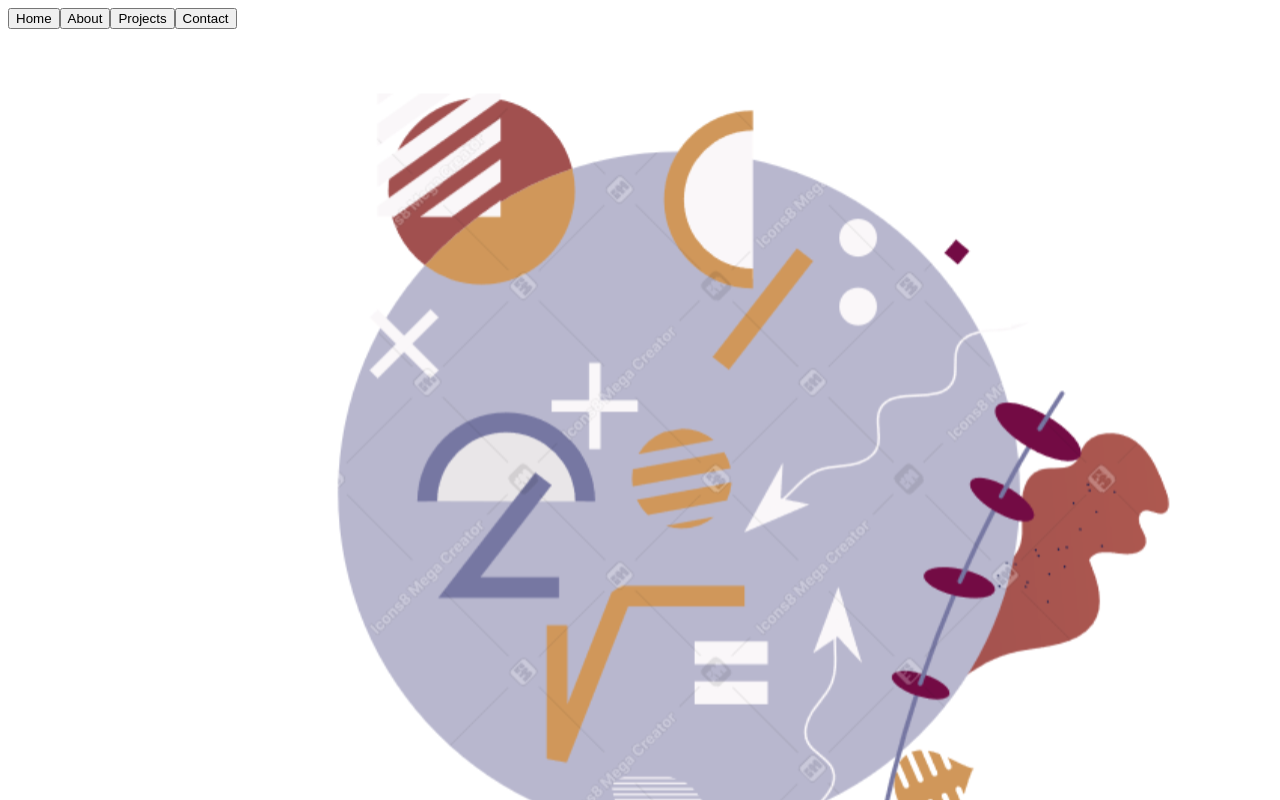
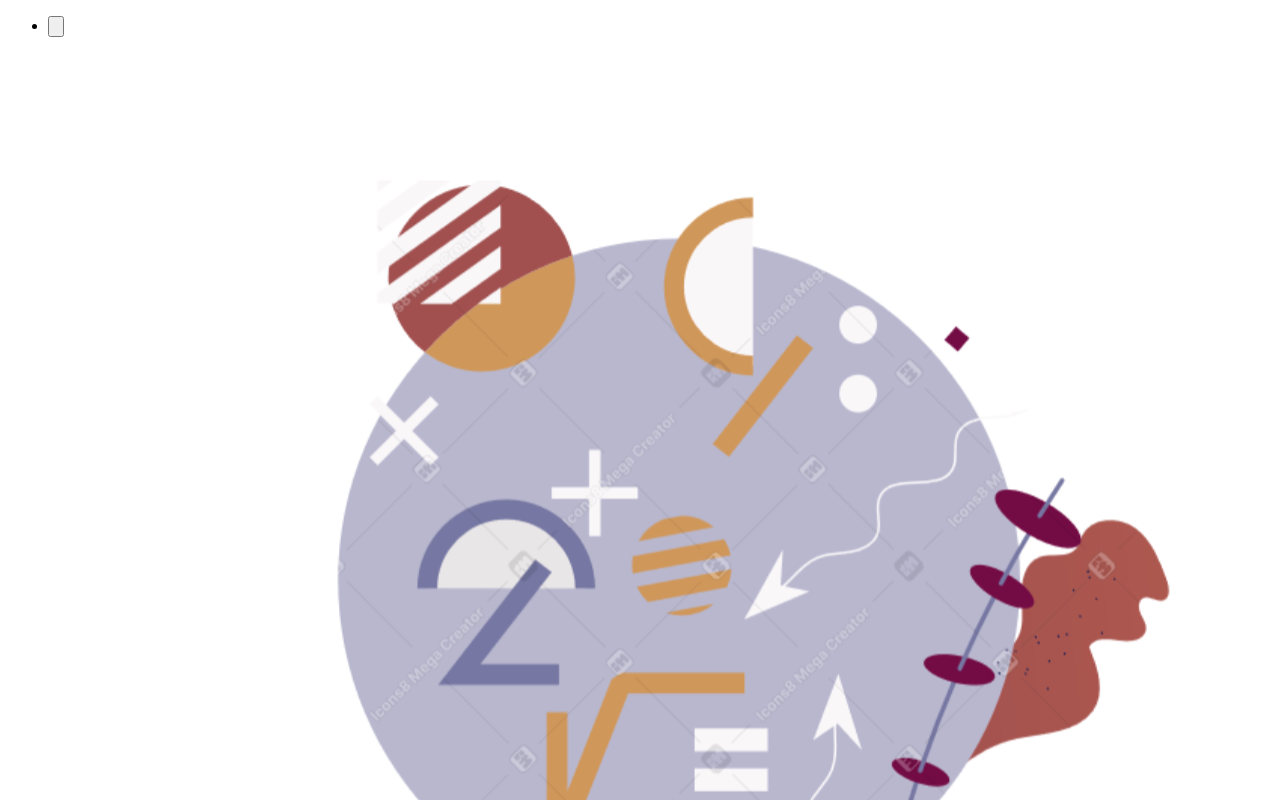
Before and after one commit to aleannab/aleannab.github.io, a React (Vite) app: page / in a window 1280 px wide. Shown: the top 800 px of the page. Built offline with nearby package versions, Linux system fonts and the light colour scheme.

Commit message:
Add anime.js and update navigation menu

```diff
--- a/package.json
+++ b/package.json
@@ -13,6 +13,7 @@
     "dev:tailwind": "npm-run-all --parallel watch:tailwind dev"
   },
   "dependencies": {
+    "animejs": "^3.2.1",
     "daisyui": "^3.6.4",
     "photoswipe": "^5.4.0",
     "react": "^18.2.0",
--- a/src/App.jsx
+++ b/src/App.jsx
@@ -5,12 +5,12 @@
 
 const App = () => {
   return (
-      <div className="flex flex-col items-center justify-center">
-        <Hero />
-        <AboutMe />
-        <ProjectList />
-        <Footer />
-      </div>
+    <div className="flex flex-col items-center justify-center w-full">
+      <Hero />
+      <AboutMe />
+      <ProjectList />
+      <Footer />
+    </div>
   )
 }
 
--- a/src/components/Navigation.jsx
+++ b/src/components/Navigation.jsx
@@ -1,7 +1,11 @@
-import React from 'react';
+import React, { useState } from 'react';
 import { useNavigate } from 'react-router-dom';
+import anime from 'animejs/lib/anime.es.js';
+import '../styles/main.css'
 
 const Navigation = () => {
+  const [isMenuOpen, setMenuOpen] = useState(false);
+
   const navigate = useNavigate();
 
   const scrollToSection = (sectionName) => {
@@ -16,21 +20,91 @@
     }, 0); // Adding a small delay to ensure navigation completes before scrolling
   };
 
+  const buttons = document.querySelectorAll('button');
+
+
+  const toggleMenu = () => {
+    setMenuOpen(!isMenuOpen);
+
+
+    if (isMenuOpen) {
+      closeMenu();
+    } else {
+      openMenu();
+    }
+  }
+
+  const closeMenu = () => {
+    anime({
+      targets: ['.menu-content'],
+      opacity: '0',
+      duration: 3000
+    });
+
+    anime({
+      targets: ['.menu-open'],
+      opacity: '1',
+      duration: 3000
+    });
+    console.log("closed");
+
+  };
+
+  const openMenu = () => {
+    anime({
+      targets: ['.menu-content'],
+      opacity: '1',
+      duration: 3000
+    });
+    anime({
+      targets: ['.menu-open'],
+      opacity: '0',
+      duration: 3000
+    });
+    console.log("opened");
+  };
+
   return (
-    <div className="navbar bg-base-100 opacity-90 justify-center sticky top-0 z-10">
-      <button onClick={() => scrollToSection('home')} className="btn btn-ghost normal-case text-sm">
-        Home
+    <div className="flex flex-col fixed top-0 z-10 w-full justify-center items-center max-w-5xl">
+      <ul className="menu w-auto ml-auto">
+        <li>
+          <button className='hamburger relative w-auto h-auto bg-purple-500' onClick={() => toggleMenu()}>
+            <svg className='menu-open absolute w-6 h-6' xmlns="http://www.w3.org/2000/svg" fill="none" viewBox="0 0 24 24" strokeWidth={1.5} stroke="currentColor" >
+              <path strokeLinecap="round" strokeLinejoin="round" d="M3.75 6.75h16.5M3.75 12h16.5m-16.5 5.25h16.5" />
+            </svg>
+            <svg className='menu-close menu-content relative w-6 h-6' xmlns="http://www.w3.org/2000/svg" fill="none" viewBox="0 0 24 24" strokeWidth={1.5} stroke="currentColor">
+              <path strokeLinecap="round" strokeLinejoin="round" d="M6 18L18 6M6 6l12 12" />
+            </svg>
           </button>
-      <button onClick={() => scrollToSection('aboutme')} className="btn btn-ghost normal-case text-sm">
-        About
+
+        </li>
+        <div className='menu-content'>
+          <li>
+            <button onClick={() => scrollToSection('home')} disabled={!isMenuOpen}>
+              <svg xmlns="http://www.w3.org/2000/svg" fill="none" viewBox="0 0 24 24" strokeWidth={1.5} stroke="currentColor" className="w-6 h-6">
+                <path strokeLinecap="round" strokeLinejoin="round" d="M2.25 12l8.954-8.955c.44-.439 1.152-.439 1.591 0L21.75 12M4.5 9.75v10.125c0 .621.504 1.125 1.125 1.125H9.75v-4.875c0-.621.504-1.125 1.125-1.125h2.25c.621 0 1.125.504 1.125 1.125V21h4.125c.621 0 1.125-.504 1.125-1.125V9.75M8.25 21h8.25" />
+              </svg>
             </button>
-      <button onClick={() => scrollToSection('projects')} className="btn btn-ghost normal-case text-sm">
-        Projects
+          </li>
+          <li>
+            <button onClick={() => scrollToSection('aboutme')} disabled={!isMenuOpen}>
+              <svg xmlns="http://www.w3.org/2000/svg" fill="none" viewBox="0 0 24 24" strokeWidth={1.5} stroke="currentColor" className="w-6 h-6">
+                <path strokeLinecap="round" strokeLinejoin="round" d="M17.982 18.725A7.488 7.488 0 0012 15.75a7.488 7.488 0 00-5.982 2.975m11.963 0a9 9 0 10-11.963 0m11.963 0A8.966 8.966 0 0112 21a8.966 8.966 0 01-5.982-2.275M15 9.75a3 3 0 11-6 0 3 3 0 016 0z" />
+              </svg>
+
             </button>
-      <button onClick={() => scrollToSection('contact')} className="btn btn-ghost normal-case text-sm">
-        Contact
+          </li>
+          <li>
+            <button onClick={() => scrollToSection('projects')} disabled={!isMenuOpen}>
+              <svg xmlns="http://www.w3.org/2000/svg" fill="none" viewBox="0 0 24 24" strokeWidth={1.5} stroke="currentColor" className="w-6 h-6">
+                <path strokeLinecap="round" strokeLinejoin="round" d="M20.25 14.15v4.25c0 1.094-.787 2.036-1.872 2.18-2.087.277-4.216.42-6.378.42s-4.291-.143-6.378-.42c-1.085-.144-1.872-1.086-1.872-2.18v-4.25m16.5 0a2.18 2.18 0 00.75-1.661V8.706c0-1.081-.768-2.015-1.837-2.175a48.114 48.114 0 00-3.413-.387m4.5 8.006c-.194.165-.42.295-.673.38A23.978 23.978 0 0112 15.75c-2.648 0-5.195-.429-7.577-1.22a2.016 2.016 0 01-.673-.38m0 0A2.18 2.18 0 013 12.489V8.706c0-1.081.768-2.015 1.837-2.175a48.111 48.111 0 013.413-.387m7.5 0V5.25A2.25 2.25 0 0013.5 3h-3a2.25 2.25 0 00-2.25 2.25v.894m7.5 0a48.667 48.667 0 00-7.5 0M12 12.75h.008v.008H12v-.008z" />
+              </svg>
+
             </button>
+          </li>
         </div>
+      </ul >
+    </div >
   );
 };
 
--- a/src/routes/Root.jsx
+++ b/src/routes/Root.jsx
@@ -3,7 +3,7 @@
 
 const Root = () => {
   return (
-    <div>
+    <div className="flex flex-col items-center justify-center w-full">
       <Navigation />
       <Outlet />
     </div>
--- a/src/styles/main.css
+++ b/src/styles/main.css
@@ -1,3 +1,11 @@
 .caption {
   white-space: pre-line;
 }
+
+.menu-content {
+  opacity: 0;
+}
+
+.menu-init {
+  opacity: 0;
+}
```
Also changed, not shown: 1 other file (tests, documents, lock files or other folders). Lines whose indentation alone changed are shown as unchanged.
